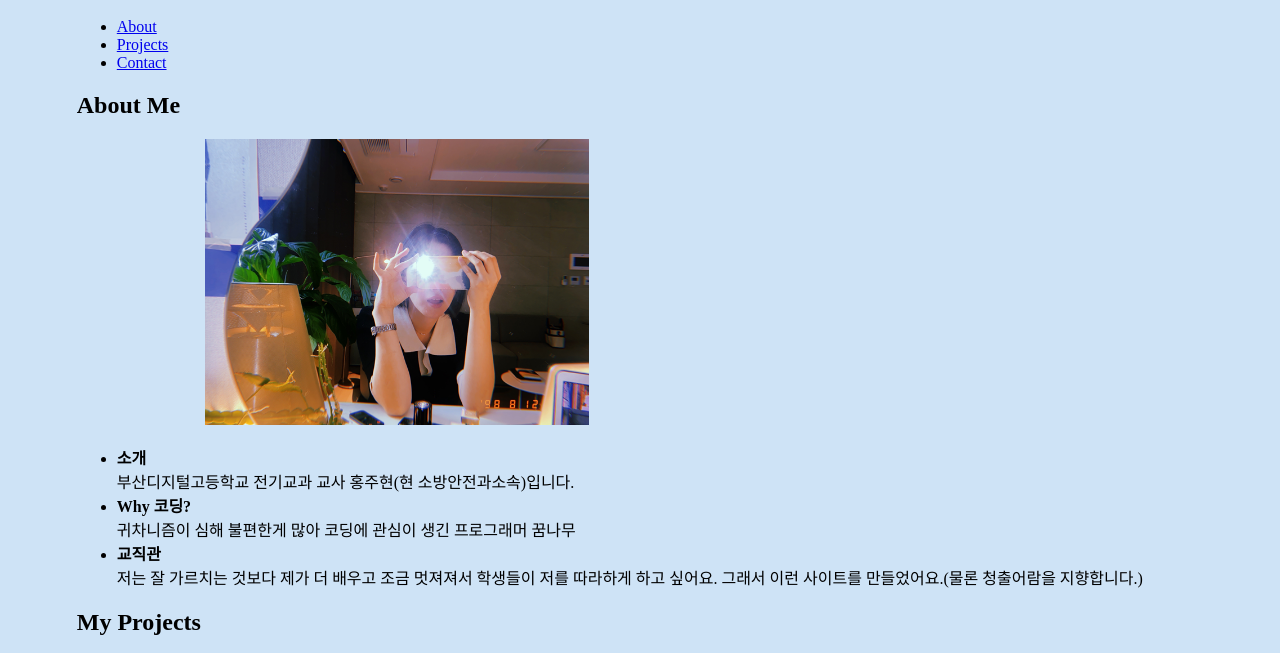
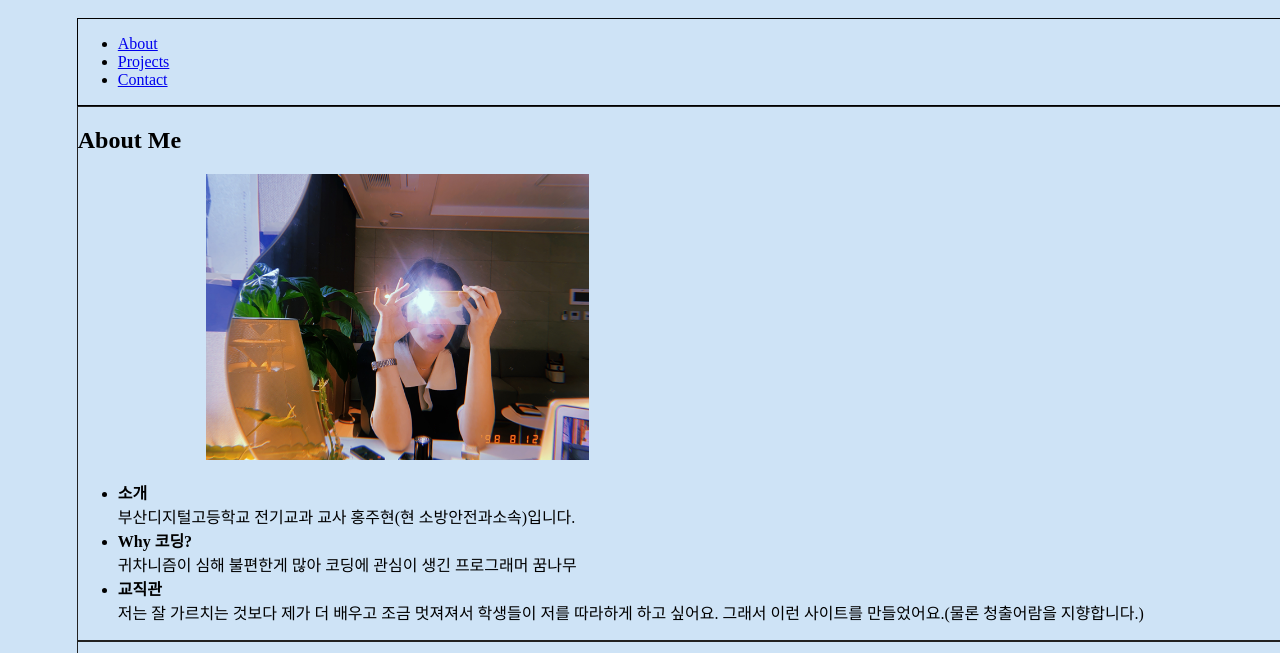
Before and after one commit to hong0405/my-portpolio, a plain HTML site: page index.html in a window 1280 px wide. Shown: the part 117-770 px from the top of the page. Drawn offline with Linux system fonts and the light colour scheme.

Commit message:
add border of nav, section

```diff
--- a/style.css
+++ b/style.css
@@ -9,8 +9,12 @@ html, body {
 section{
   background-color: #EEF1F3
   padding: 1px;
+  border: solid 1px #222222;
 }
 #photo{
   padding-left: 10%;
  width: 30%;
 }
+nav{
+  border: solid #000000 1px;
+}
```
